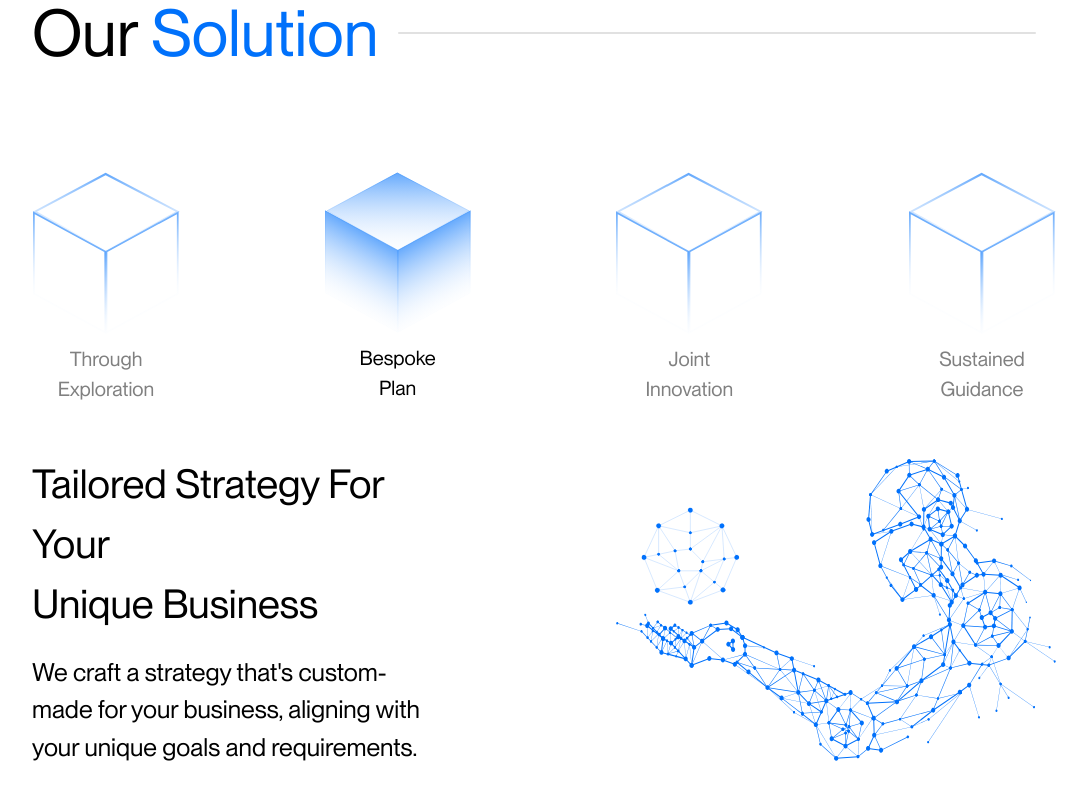
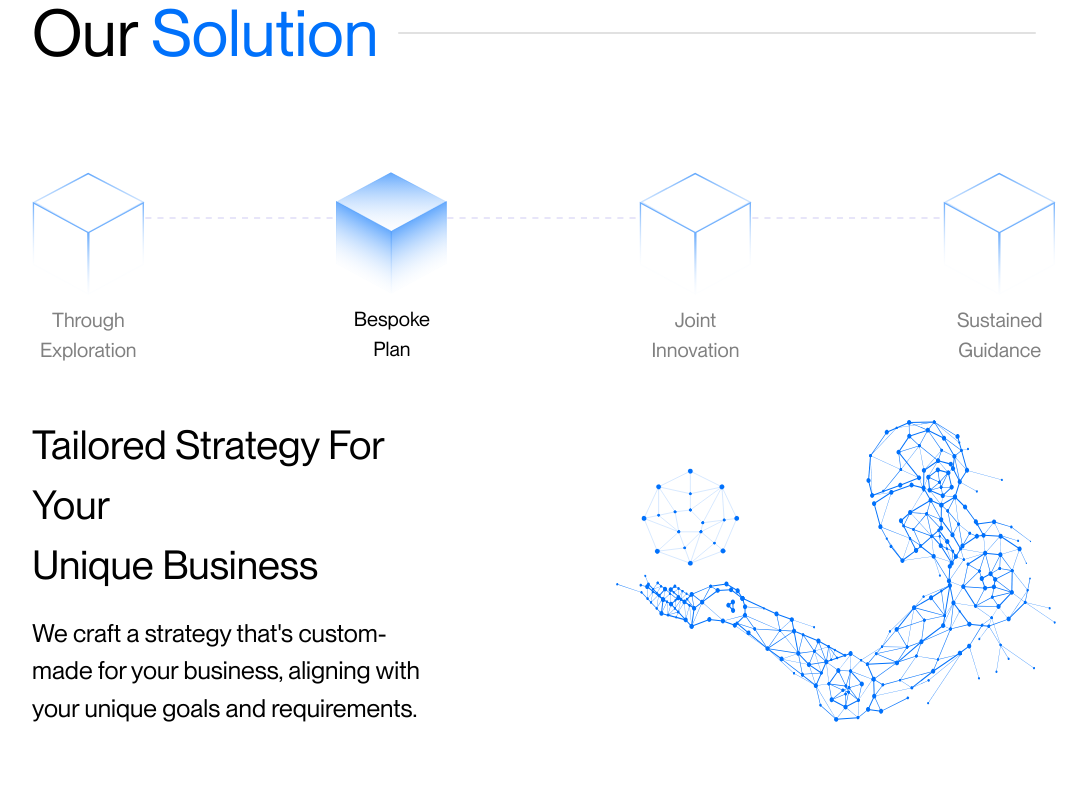
Before and after one commit to omeaag/mgs-website, a Next.js app: page / in a window 1280 px wide. Shown: the part 1577-2377 px from the top of the page, without its empty margins (96-1183 px from the left). Built offline with nearby package versions, Linux system fonts and the light colour scheme; a web font is replaced by a local one.

Commit message:
ourservices dashedline add

```diff
--- a/Components/OurSolution.jsx
+++ b/Components/OurSolution.jsx
@@ -1,5 +1,5 @@
 'use client';
-import React, {useState, useEffect} from 'react';
+import React, { useState, useEffect } from 'react';
 import '@/public/style/OurSolution.css';
 import Image from 'next/image';
 import frame_1 from '../public/materials/Frame.svg';
@@ -8,16 +8,17 @@ import frame_2 from '../public/materials/Frame_3.svg';
 import frame_4 from '../public/materials/Frame_4.svg';
 import cube from '../public/materials/Group33.svg';
 import Bluecube from '../public/materials/Group32.svg';
+import solutionLine from '../public/materials/solutionLine.svg';
 
 
 const OurSolution = () => {
     const [currentIndex, setCurrentIndex] = useState(0);
     const [blueCubeIndex, setBlueCubeIndex] = useState(0);
     const [imageSources, setImageSources] = useState([
-        {src: cube},
-        {src: cube},
-        {src: cube},
-        {src: cube},
+        { src: cube },
+        { src: cube },
+        { src: cube },
+        { src: cube },
     ]);
 
     const divList = [
@@ -78,7 +79,7 @@ const OurSolution = () => {
 
     useEffect(() => {
         const newImageSources = imageSources.map((imageSource, index) => {
-            return index === blueCubeIndex ? {src: Bluecube} : {src: cube};
+            return index === blueCubeIndex ? { src: Bluecube } : { src: cube };
         });
 
         setImageSources(newImageSources);
@@ -95,6 +96,7 @@ const OurSolution = () => {
             <div className='OurSolutionText'>
                 <div className='cardContainer'>
                     {imageSources.map((imageSource, index) => (
+                        <div className='ourSolutionAllCardContainer'>
                             <div
                                 className={`card`}
                                 key={index}>
@@ -104,16 +106,20 @@ const OurSolution = () => {
                                     className={`${imageSource.src === Bluecube ? 'showImg' : ''}`}
                                 />
                                 <h2
-                                dangerouslySetInnerHTML={{__html: headerList[index].header}}
+                                    dangerouslySetInnerHTML={{ __html: headerList[index].header }}
                                     className={imageSource.src === Bluecube ? 'blackHeader' : ''}
                                     onClick={() => handleImageClick(index)}
                                 />
+                            </div>
+                            <div className='dashedLine'>
+                                <Image src={solutionLine} />
+                            </div>
                         </div>
                     ))}
                 </div>
                 <div className='textContainer'>
                     <div>
-                        <h3 dangerouslySetInnerHTML={{__html: divList[currentIndex].title}} />
+                        <h3 dangerouslySetInnerHTML={{ __html: divList[currentIndex].title }} />
                         <p>{divList[currentIndex].content}</p>
                     </div>
                     <div>
--- a/public/style/OurSolution.css
+++ b/public/style/OurSolution.css
@@ -58,7 +58,7 @@
 .OurSolutionText .cardContainer {
     display: flex;
     align-items: center;
-    justify-content: space-between;
+    justify-content:center;
     border: none;
     margin-bottom: 50px;
 }
@@ -121,6 +121,21 @@
 .textContainer .paginationButtons {
     display: none;
 }
+
+.ourSolutionAllCardContainer {
+    display: flex;
+}
+
+.dashedLine {
+    display: flex;
+    align-items: center;
+    padding-bottom: 33%;
+}
+
+.ourSolutionAllCardContainer:last-child .dashedLine {
+    display: none;
+}
+
 
 /* -------------------------------- TABLET BREAKPOINT -------------------------------- */
 @media (min-width: 600px) and (max-width: 1024px) {
@@ -188,6 +203,7 @@
     .OurSolitionContainer {
         margin: auto;
         width: 88%;
+        flex-direction: column;
     }
 
     .OurSolitionContainer .titleContainer {
@@ -209,6 +225,9 @@
     }
 
     .line {
+        display: none;
+    }
+    .dashedLine{
         display: none;
     }
 
@@ -264,6 +283,7 @@
         height: 100%;
     }
 
+
     .OurSolutionText .textContainer h3 {
         font-size: 30px;
         font-weight: 500;
```
Also changed, not shown: public/materials/solutionLine.svg (added). Lines whose indentation alone changed are shown as unchanged.
